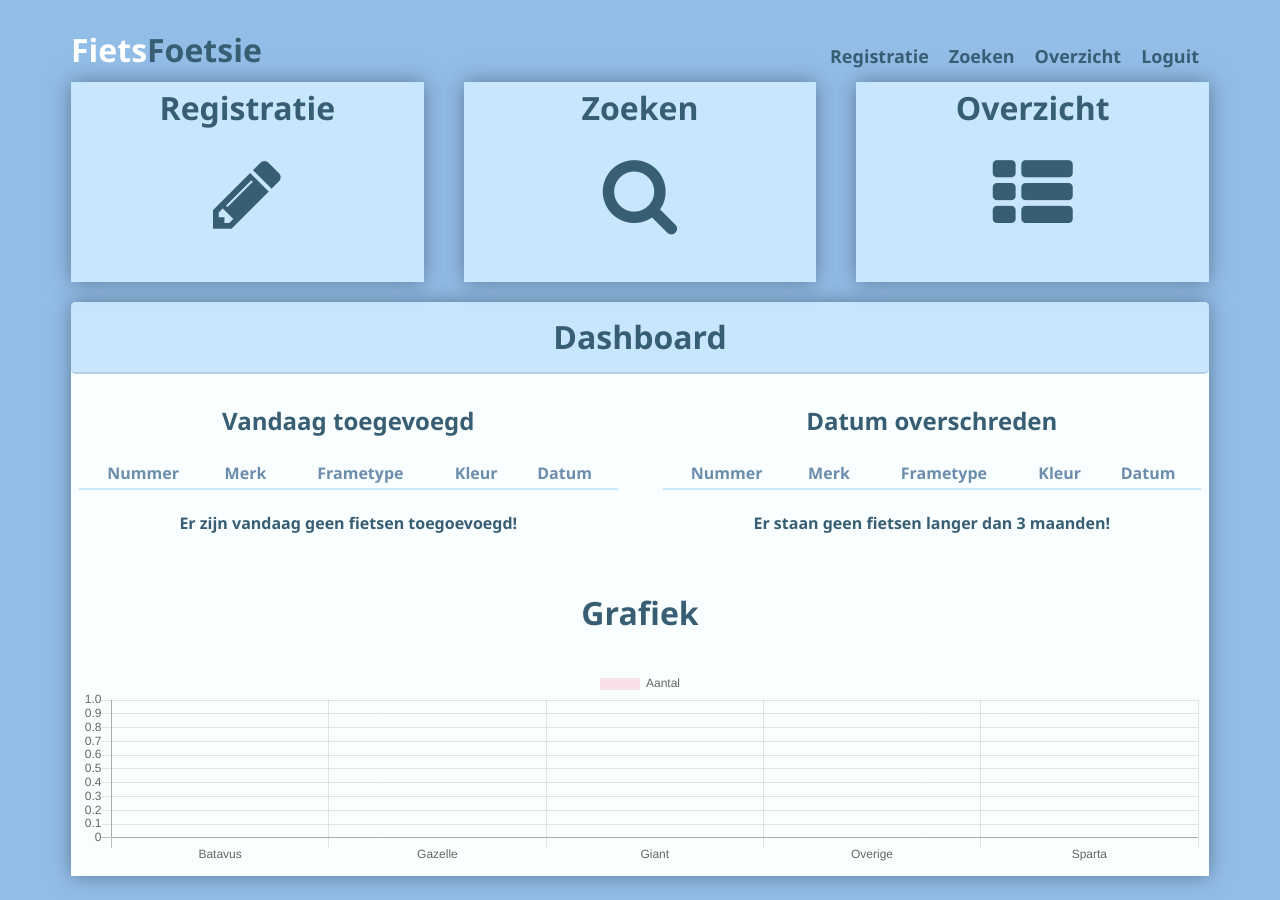
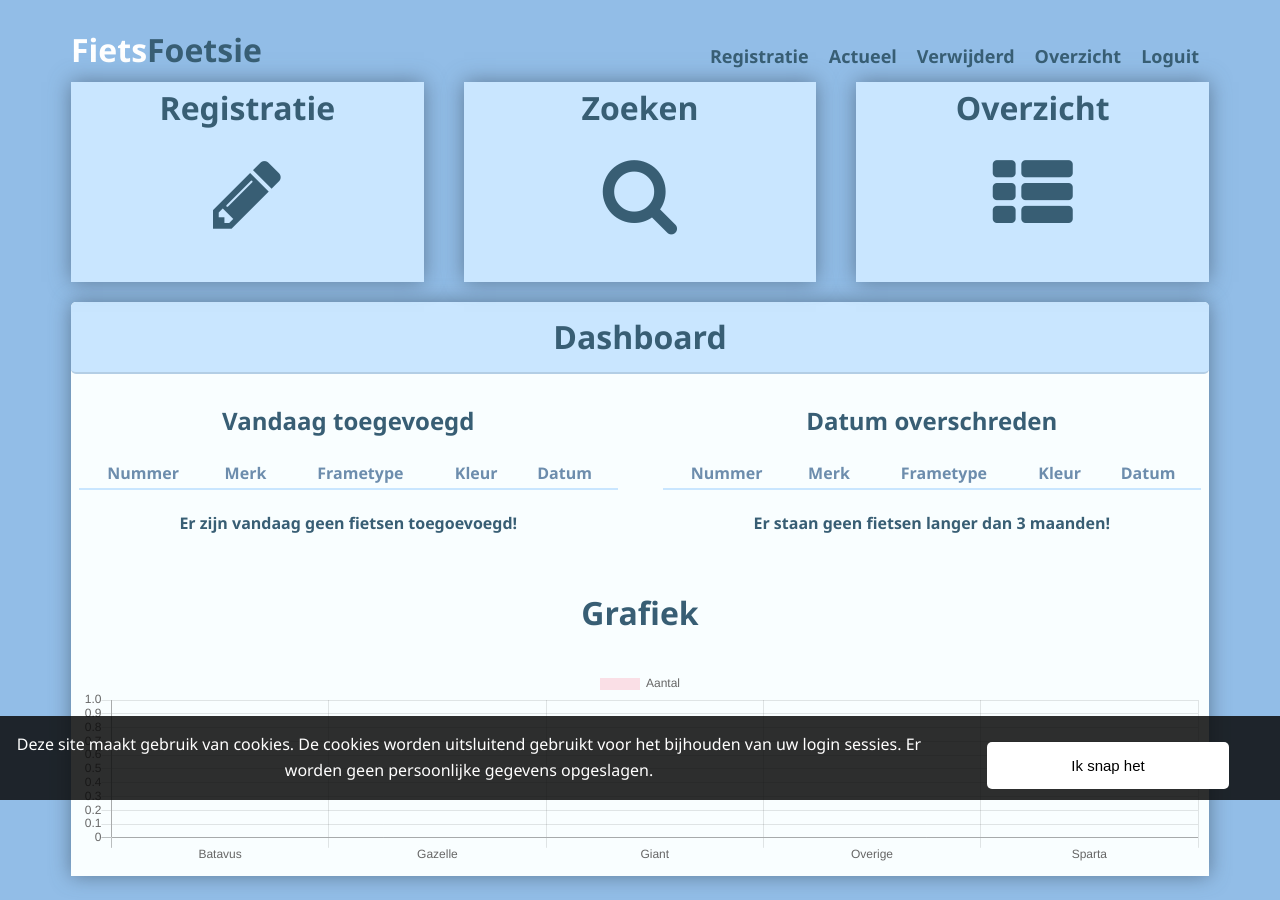
Before and after one commit to suplolx/FietsProjectPA, a Flask app: page / in a window 1280 px wide. Run offline with Flask 2, Linux system fonts and the light colour scheme; the visitor is signed in with stand-in values (Sample User, id 1); data that the repository does not hold is empty; some libraries are stand-ins or nearby versions.

Commit message:
Added cookie banner and deleted bike route. Minor bug fixes

```diff
--- a/static/css/style-bigscreen.css
+++ b/static/css/style-bigscreen.css
@@ -56,6 +56,13 @@
   background-color:#6d8dad;
   color:#f9feff;
   transition:background-color 1s ease-out;
+}
+
+.sub-items {
+    margin:0;
+    display:grid;
+    grid-template-columns:1fr 1fr;
+    grid-gap:25px;
 }
 
 .search-form{
@@ -166,7 +173,7 @@
 
 .modal-content {
     margin:10% auto;
-    width:378px;
+    width:650px;
 }
 
 .btn-group {
@@ -181,3 +188,8 @@
 .dropdown {
     margin-top:10px;
 }
+
+.cookie-banner {
+    display:none;
+    grid-template-columns:3fr 1fr;
+}
--- a/static/css/style.css
+++ b/static/css/style.css
@@ -172,6 +172,15 @@ img {
     color:#f9feff;
     transition:background-color 1s ease-out;
     outline:none
+}
+
+.sub-items {
+    margin:0;
+}
+
+.sub-items a {
+    text-decoration:none;
+    color:inherit;
 }
 
 .overzicht {
@@ -526,7 +535,6 @@ footer {
 }
 
 .modal-content {
-    background-color:#f4f4f4;
     margin:20% auto;
     width:80%;
     box-shadow:0 5px 8px 0 rgba(0, 0, 0, 0.2), 0 7px 20px 0 rgba(0,0,0,0.17);
@@ -742,9 +750,12 @@ footer {
     text-align:center;
     width:100%;
     grid-column:1/3;
-    margin:15px 0 1px;
     box-shadow:0 0 20px 0 rgba(72, 94, 116, 0.7);
     padding:5px;
+    position:fixed;
+    top:0;
+    right:0;
+    left:0;
 }
 
 #vorige-fiets {
@@ -799,6 +810,29 @@ video {
     display:block;
 }
 
+.cookie-banner {
+    position:fixed;
+    bottom:0;
+    left:0;
+    right:0;
+    color:white;
+    background-color:rgba(10, 10, 10, 0.85);
+    padding:1em;
+    text-align:center;
+    z-index:1;
+    display:none;
+}
+
+#gezien {
+    margin:10px 35px -5px;
+    padding:1em;
+    border:none;
+    border-radius:5px;
+    background-color:white;
+    font-size:15px;
+    cursor:pointer;
+}
+
 @keyframes toggleBanner{
     0% {top:-100%;}
     100% {top:0;}
--- a/static/sw.js
+++ b/static/sw.js
@@ -7,7 +7,7 @@ var preLoad = function(){
   console.log('[PWA Builder] Install Event processing');
   return caches.open('pwabuilder-offline').then(function(cache) {
     console.log('[PWA Builder] Cached index and offline page during Install');
-    return cache.addAll(['/offline', '/']);
+    return cache.addAll(['/']);
   });
 }
 
--- a/templates/header.html
+++ b/templates/header.html
@@ -44,7 +44,8 @@
             {% if current_user.is_authenticated %}
             <a href="/formulier"><strong><p>Registratie</p></strong></a>
             {% endif %}
-            <a href="/zoeken"><strong><p>Zoeken</p></strong></a>
+            <a href="/zoeken"><strong><p>Actueel</p></strong></a>
+            <a href="/verwijderd"><strong><p>Verwijderd</p></strong></a>
             <a href="/overzicht"><strong><p>Overzicht</p></strong></a>
             {% if current_user.is_authenticated %}
             <a href="/logout"><strong><p>Loguit</p></strong></a>
@@ -58,7 +59,8 @@
                 {% if current_user.is_authenticated %}
                 <a href="/formulier"><strong><p>Registratie</p></strong></a>
                 {% endif %}
-                <a href="/zoeken"><strong><p>Zoeken</p></strong></a>
+                <a href="/zoeken"><strong><p>Actueel</p></strong></a>
+                <a href="/verwijderd"><strong><p>Verwijderd</p></strong></a>
                 <a href="/overzicht"><strong><p>Overzicht</p></strong></a>
                 <hr>
                 {% if current_user.is_authenticated %}
@@ -71,6 +73,7 @@
       </div>
     </div>
     <div id="status" class="no-connection">
+          <p id="close-btn">&times;</p>
           <p>&#x26A0; Geen internet connectie. U kunt geen fietsen toevoegen, aanpassen of verwijderen.</p>
     </div>
     {% with messages = get_flashed_messages(with_categories=true) %}
@@ -86,6 +89,14 @@
 
     {% block body %}{% endblock %}
 
+  </div>
+
+  <div id="cookie-banner" class="cookie-banner">
+    <p id="err-msg">
+    Deze site maakt gebruik van cookies. De cookies worden uitsluitend gebruikt voor
+    het bijhouden van uw login sessies. Er worden geen persoonlijke gegevens opgeslagen.
+    </p>
+    <button id="gezien">Ik snap het</button>
   </div>
 
 <script>
@@ -114,6 +125,7 @@
 <script>
 
     const statusMsg = document.getElementById('status');
+    const closeBtn2 = document.getElementById('close-btn');
 
     statusMsg.style.display = navigator.onLine ? 'none' : 'block';
 
@@ -124,6 +136,10 @@
     window.addEventListener('offline', function() {
         statusMsg.style.display = 'block';
     })
+
+    closeBtn2.addEventListener('click', function() {
+        statusMsg.style.display = "none";
+    });
 
 </script>
 
@@ -141,6 +157,33 @@
     }
 </script>
 
+<script>
+
+    const settings = {
+        cookieSeen:false,
+    };
+    const cookieBanner = document.getElementById('cookie-banner');
+    const gezienBtn = document.getElementById('gezien');
+
+    if (!localStorage.getItem('settings')) {
+        localStorage.setItem('settings', JSON.stringify(settings));
+        cookieBanner.style.display = 'grid';
+    } else if (JSON.parse(localStorage.getItem('settings')).cookieSeen === false) {
+        cookieBanner.style.display = 'grid';
+    } else {
+        cookieBanner.style.display = 'none';
+    }
+
+
+    gezienBtn.addEventListener('click', function() {
+        setting = JSON.parse(localStorage.getItem('settings'));
+        setting.cookieSeen = true;
+        localStorage.setItem('settings', JSON.stringify(setting));
+        cookieBanner.style.display = 'none'
+    })
+
+</script>
+
 </body>
 
 </html>
--- a/templates/index.html
+++ b/templates/index.html
@@ -10,7 +10,7 @@
     </div></a>
     {% endif %}
 
-    <a href="/zoeken"><div class="items">
+    <a href="#"><div id="zoek-item" class="items">
       <h1>Zoeken</h1>
       <i class="fa fa-search" aria-hidden="true"></i>
     </div></a>
@@ -22,7 +22,7 @@
 
     {% if current_user.is_authenticated %}
     <a href="/test"><div class="items desktop">
-      <h1>Test</h1>
+      <h1>Speeltuin</h1>
       <i class="fa fa-bug" aria-hidden="true"></i>
     </div></a>
     {% endif %}
@@ -194,6 +194,42 @@
         </script>
       </div>
   </div>
+
+  <div id="simpleModal" class="modal">
+
+        <div class="modal-content">
+
+            <div class="sub-items">
+                <a href="/zoeken"><div class="items sub">
+                  <h1>Actueel</h1>
+                  <i class="fa fa-bicycle" aria-hidden="true"></i>
+                </div></a>
+
+                <a href="/verwijderd"><div class="items sub">
+                  <h1>Verwijderd</h1>
+                  <i class="fa fa-trash-o" aria-hidden="true"></i>
+                </div></a>
+            </div>
+
+        </div>
+
+    </div>
+
+    <script>
+    const modal = document.getElementById("simpleModal");
+    const closeBtn = document.getElementById("closeBtn");
+    const zoekBtn = document.getElementById("zoek-item");
+
+    zoekBtn.addEventListener('click', function() {
+        modal.style.display = 'block';
+    });
+
+    window.addEventListener('click', function(e) {
+        if(e.target == modal) {
+            modal.style.display = 'none';
+        }
+    });
+    </script>
   {% endif %}
 
 
--- a/views.py
+++ b/views.py
@@ -6,7 +6,7 @@ from flask_login import LoginManager, login_user, login_required, logout_user, c
 from werkzeug.security import check_password_hash
 from flask_weasyprint import HTML, render_pdf
 from models import Fiets, User, Verwijderd
-from forms import RegistratieForm, UserLogin, SearchForm, DeleteForm
+from forms import RegistratieForm, UserLogin, SearchForm
 from dateutil.relativedelta import relativedelta
 from PIL import Image
 from base64 import b64decode
@@ -200,6 +200,34 @@ def zoeken():
         query_ = Fiets.query.filter_by(**kwargs).all()
         return render_template('zoeken.html', title="Zoeken", form=form, result=query_)
     return render_template('zoeken.html', title="Zoeken", form=form)
+
+
+@app.route('/verwijderd', methods=['GET', 'POST'])
+def verwijderd():
+    '''Verwijderd route naar zoek pagina om specifieke zoek query's uit te voeren
+    naar alle verwijderde fietsen.
+
+    Returns (GET):
+        Jinja-template: zoeken.html
+        form (object): zoek velden om query's in te voeren
+
+    Returns (POST):
+        Jinja-template: zoeken.html
+        form (object): zoek velden om query's in te voeren
+        result (object): SQL-alchemy query samengesteld door zoek velden
+
+    '''
+
+    form = SearchForm()
+    if request.method == 'POST':
+        kwargs = dict()
+        # query constructor met onbekend aantal args/kwargs
+        for field in form:
+            if len(field.data) >= 2:
+                 kwargs.update({field.name:field.data})
+        query_ = Verwijderd.query.filter_by(**kwargs).all()
+        return render_template('verwijderd.html', title="Verwijderd", form=form, result=query_)
+    return render_template('verwijderd.html', title="Verwijderd", form=form)
 
 
 @app.route('/login', methods=['GET', 'POST'])
```
Also changed, not shown: templates/testpage.html (+27 -1 lines), templates/verwijderd.html (added, +39 -0 lines), 1 other file.
